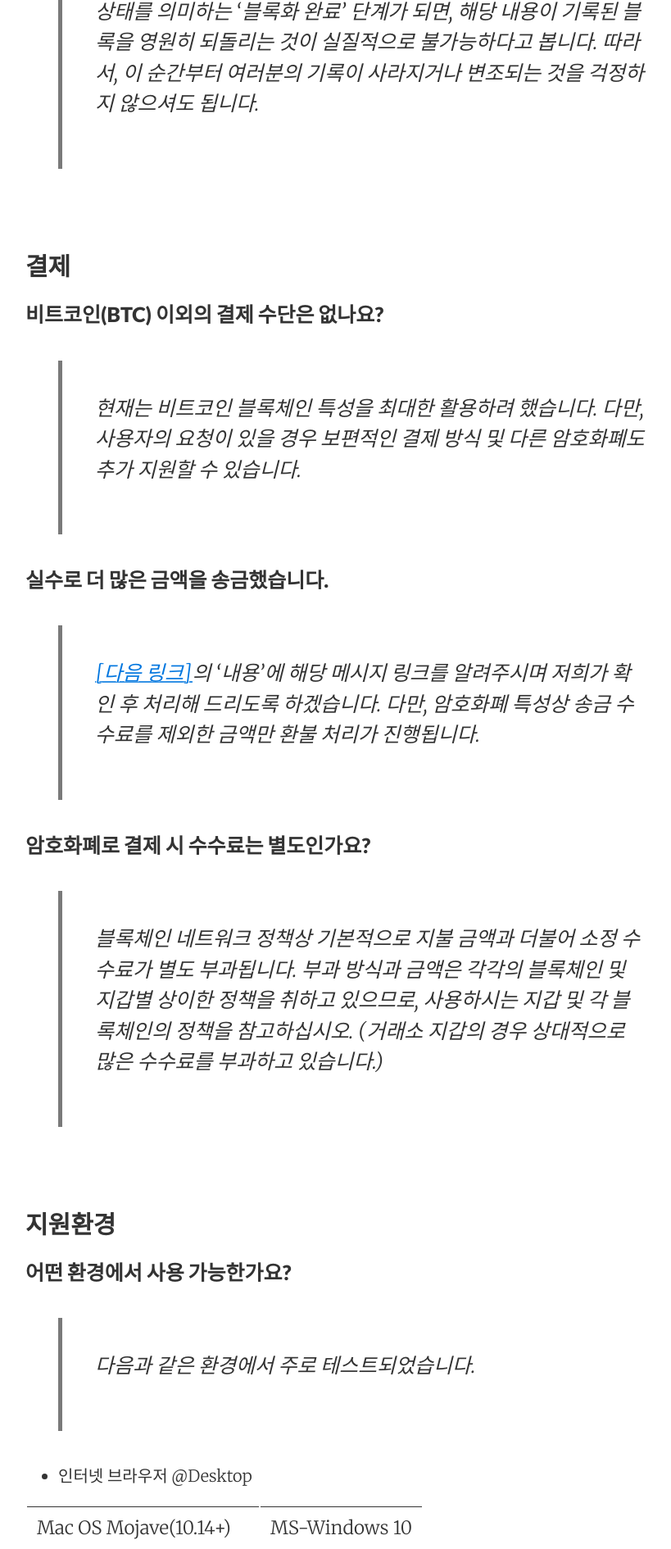
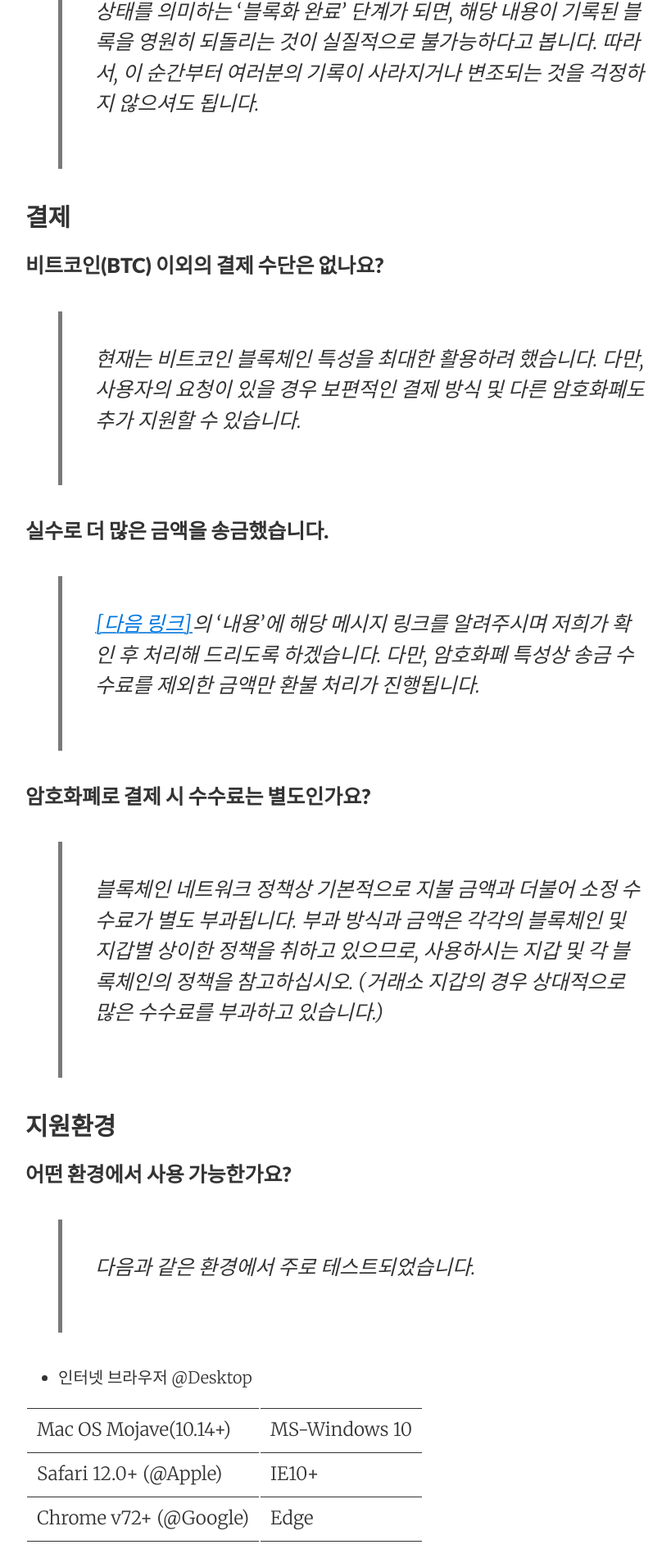
Before and after one commit to foreverit/foreverit.github.io, a Jekyll site: the page built from faq.md, in a window 1280 px wide. Shown: the part 2604-4494 px from the top of the page at 82% size, without its empty margins (189-1008 px from the left). Built offline with Jekyll 4.4.1, drawn with Linux system fonts in a browser that asks for light colours.

Commit message:
Update faq.md

```diff
--- a/faq.md
+++ b/faq.md
@@ -7,6 +7,7 @@ categories:
 ---
 # FAQ
 <br>
+
 ## 기록
 
 ### 몇 글자까지 기록할 수 있나요?
@@ -38,8 +39,8 @@ categories:
 <!--
 메시지 트랜잭션\(이하 ‘Tx’\)이 생성되면, 블록체인 네트워크를 통해 전파가 시작되며, 우선 전세계의 블록체인 노드의 mempool\(Memory Pool\)이라는 저장소에서 대기를 하게 되며, 블록화되기 위해 마이너들의 선택을 기다리게 됩니다. 마이너들에 의해서 마이닝이 완료되면, 블록화가 되었다는 것을 의미합니다. 그러나, 이 단계에서는 동시에 수 많은 노드에서 경쟁적으로 블록화 작업이 이루어지는 관계로, 완벽하게 모든 노드가 이에 합의한 상태는 아니라 보며, 경우에 따라서는 취소가 되거나, 재마이닝이 되기도 합니다. 그러나, 그러한 과정이 지속적으로 진행되어, 보통 ‘6+ confirmed’이 이루어졌을 경우에는, 해당 내용이 기록된 블록은 영원히 되돌리는 것이 실질적으로 불가능하다고 봅니다. 따라서, 이 순간부터는 여러분의 기록이 사라지거나 변조되는 것을 걱정하지 않으셔도 됩니다.
 -->
+<br>
 
-<br>
 ## 결제
 
 ### 비트코인\(BTC\) 이외의 결제 수단은 없나요?
@@ -53,8 +54,8 @@ categories:
 ### 암호화폐로 결제 시 수수료는 별도인가요?
 
 > 블록체인 네트워크 정책상 기본적으로 지불 금액과 더불어 소정 수수료가 별도 부과됩니다. 부과 방식과 금액은 각각의 블록체인 및 지갑별 상이한 정책을 취하고 있으므로, 사용하시는 지갑 및 각 블록체인의 정책을 참고하십시오. \(거래소 지갑의 경우 상대적으로 많은 수수료를 부과하고 있습니다.\)
+<br>
 
-<br>
 ## 지원환경
 
 ### 어떤 환경에서 사용 가능한가요?
```
